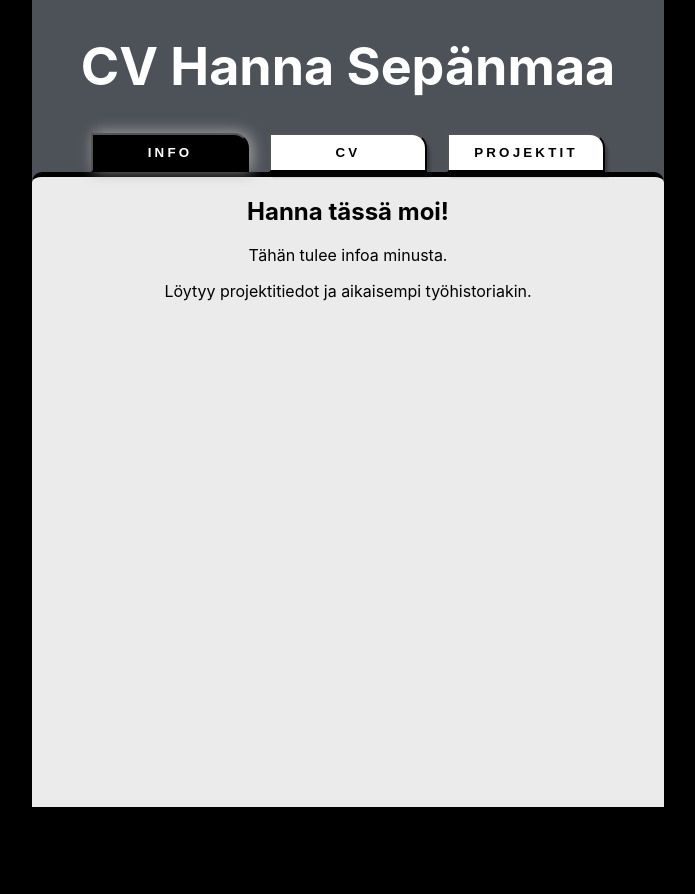
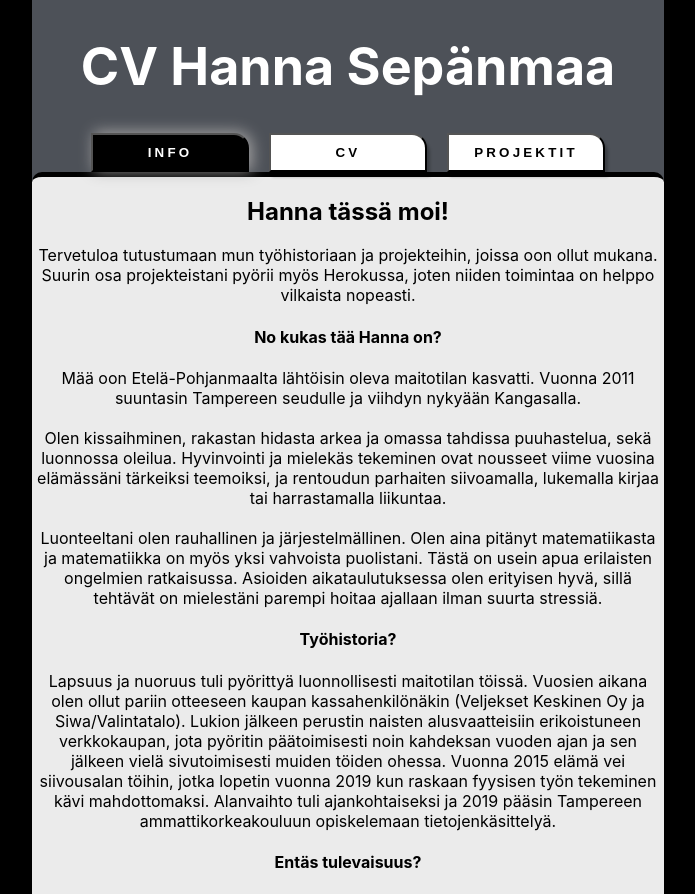
Before and after one commit to haelina/my-react-cv, a React (Create React App) app: page / in a window 1280 px wide. Shown: the top 894 px of the page, without its empty margins (292-987 px from the left). Before the commit the page ends 807 px from the top, so only its background shows below. Built offline with nearby package versions, Linux system fonts and the light colour scheme.

Commit message:
Modify introduction text

```diff
--- a/src/Components/Pages/Home.js
+++ b/src/Components/Pages/Home.js
@@ -5,8 +5,50 @@ export const Home = () => {
     <>
       <main>
         <h2>Hanna tässä moi!</h2>
-        <p>Tähän tulee infoa minusta.</p>
-        <p>Löytyy projektitiedot ja aikaisempi työhistoriakin.</p>
+        <p>
+          Tervetuloa tutustumaan mun työhistoriaan ja projekteihin, joissa oon
+          ollut mukana. Suurin osa projekteistani pyörii myös Herokussa, joten
+          niiden toimintaa on helppo vilkaista nopeasti.
+        </p>
+        <h4>No kukas tää Hanna on?</h4>
+        <p className="hometext">
+          Mää oon Etelä-Pohjanmaalta lähtöisin oleva maitotilan kasvatti. Vuonna
+          2011 suuntasin Tampereen seudulle ja viihdyn nykyään Kangasalla.
+          <br />
+          <br />
+          Olen kissaihminen, rakastan hidasta arkea ja omassa tahdissa
+          puuhastelua, sekä luonnossa oleilua. Hyvinvointi ja mielekäs tekeminen
+          ovat nousseet viime vuosina elämässäni tärkeiksi teemoiksi, ja
+          rentoudun parhaiten siivoamalla, lukemalla kirjaa tai harrastamalla
+          liikuntaa.
+          <br />
+          <br />
+          Luonteeltani olen rauhallinen ja järjestelmällinen. Olen aina pitänyt
+          matematiikasta ja matematiikka on myös yksi vahvoista puolistani.
+          Tästä on usein apua erilaisten ongelmien ratkaisussa. Asioiden
+          aikataulutuksessa olen erityisen hyvä, sillä tehtävät on mielestäni
+          parempi hoitaa ajallaan ilman suurta stressiä.
+        </p>
+        <h4>Työhistoria?</h4>
+        <p className="hometext">
+          Lapsuus ja nuoruus tuli pyörittyä luonnollisesti maitotilan töissä.
+          Vuosien aikana olen ollut pariin otteeseen kaupan kassahenkilönäkin
+          (Veljekset Keskinen Oy ja Siwa/Valintatalo). Lukion jälkeen perustin
+          naisten alusvaatteisiin erikoistuneen verkkokaupan, jota pyöritin
+          päätoimisesti noin kahdeksan vuoden ajan ja sen jälkeen vielä
+          sivutoimisesti muiden töiden ohessa. Vuonna 2015 elämä vei siivousalan
+          töihin, jotka lopetin vuonna 2019 kun raskaan fyysisen työn tekeminen
+          kävi mahdottomaksi. Alanvaihto tuli ajankohtaiseksi ja 2019 pääsin
+          Tampereen ammattikorkeakouluun opiskelemaan tietojenkäsittelyä.
+        </p>
+        <h4>Entäs tulevaisuus?</h4>
+        <p className="hometext">
+          Toivoisin pääseväni hyvään työpaikkaan mukavien työkaverien
+          ympäröimäksi, jotta voisin kehittää osaamistani seuraavalle tasolle.
+          Etätyömahdollisuus on myös suuri plussa, sillä olen haaveillut
+          paikkariippumattomasta työstä, jota voisin tehdä mistäpäin Suomea
+          vain.
+        </p>
       </main>
     </>
   );
```
